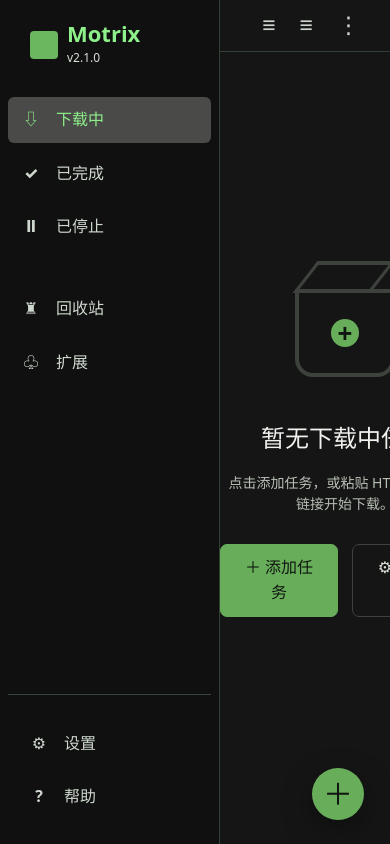
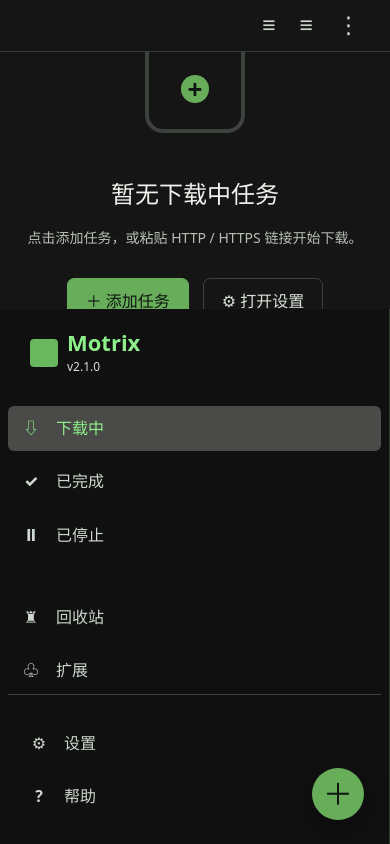
Before and after one commit to RockerHX/motrix-fnos, a Vue app: page / in a window 390 px wide. Built offline with nearby package versions, Linux system fonts and the light colour scheme; no server answers.

Commit message:
feat: 切换移动端单列应用外壳

```diff
--- a/src/layouts/AppShell.vue
+++ b/src/layouts/AppShell.vue
@@ -36,6 +36,7 @@ function selectCategory(category: MainNavCategory) {
 <template>
   <div class="window-shell">
     <SidebarNav
+      class="shell-sidebar"
       :app-info="appInfo"
       :active-category="activeCategory"
       @open-help="openHelp"
@@ -43,7 +44,7 @@ function selectCategory(category: MainNavCategory) {
       @select-category="selectCategory"
     />
 
-    <section class="main-area">
+    <section class="main-area shell-main-area">
       <Topbar @open-diagnostics="openDiagnostics" />
       <main class="content-stage">
         <slot />
@@ -57,15 +58,23 @@ function selectCategory(category: MainNavCategory) {
 <style scoped>
 .window-shell {
   position: relative;
-  height: 100vh;
+  height: var(--app-viewport-height);
+  min-height: var(--app-viewport-height);
   overflow: hidden;
   display: grid;
   grid-template-columns: 220px minmax(0, 1fr);
+  grid-template-areas: "sidebar main";
   color: #d7dfd8;
   background: #121212;
 }
 
+.shell-sidebar {
+  grid-area: sidebar;
+  min-width: 0;
+}
+
 .main-area {
+  grid-area: main;
   min-width: 0;
   min-height: 0;
   display: grid;
@@ -78,4 +87,14 @@ function selectCategory(category: MainNavCategory) {
   overflow: hidden;
   position: relative;
 }
+
+@media (max-width: 767px) {
+  .window-shell {
+    grid-template-columns: minmax(0, 1fr);
+    grid-template-rows: minmax(0, 1fr) auto;
+    grid-template-areas:
+      "main"
+      "sidebar";
+  }
+}
 </style>
```
Also changed, not shown: 1 other file (tests, documents, lock files or other folders).
